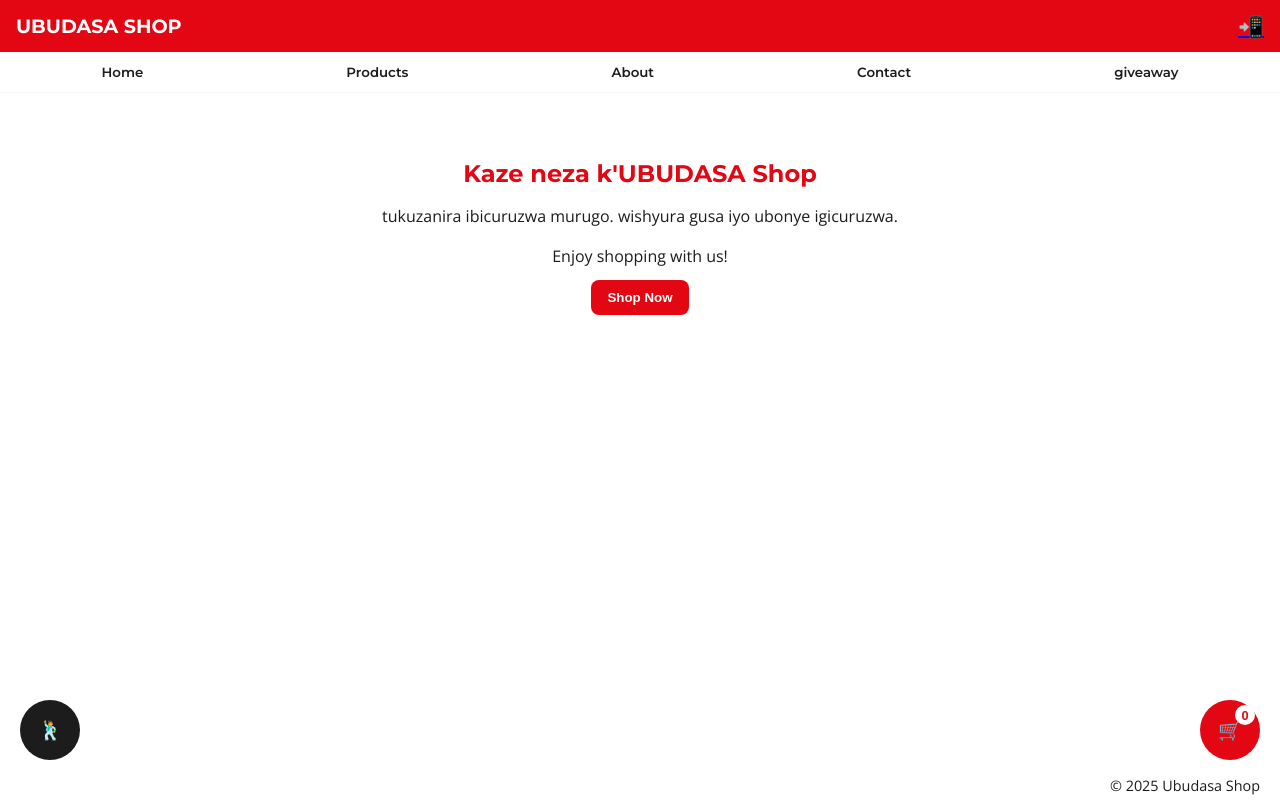
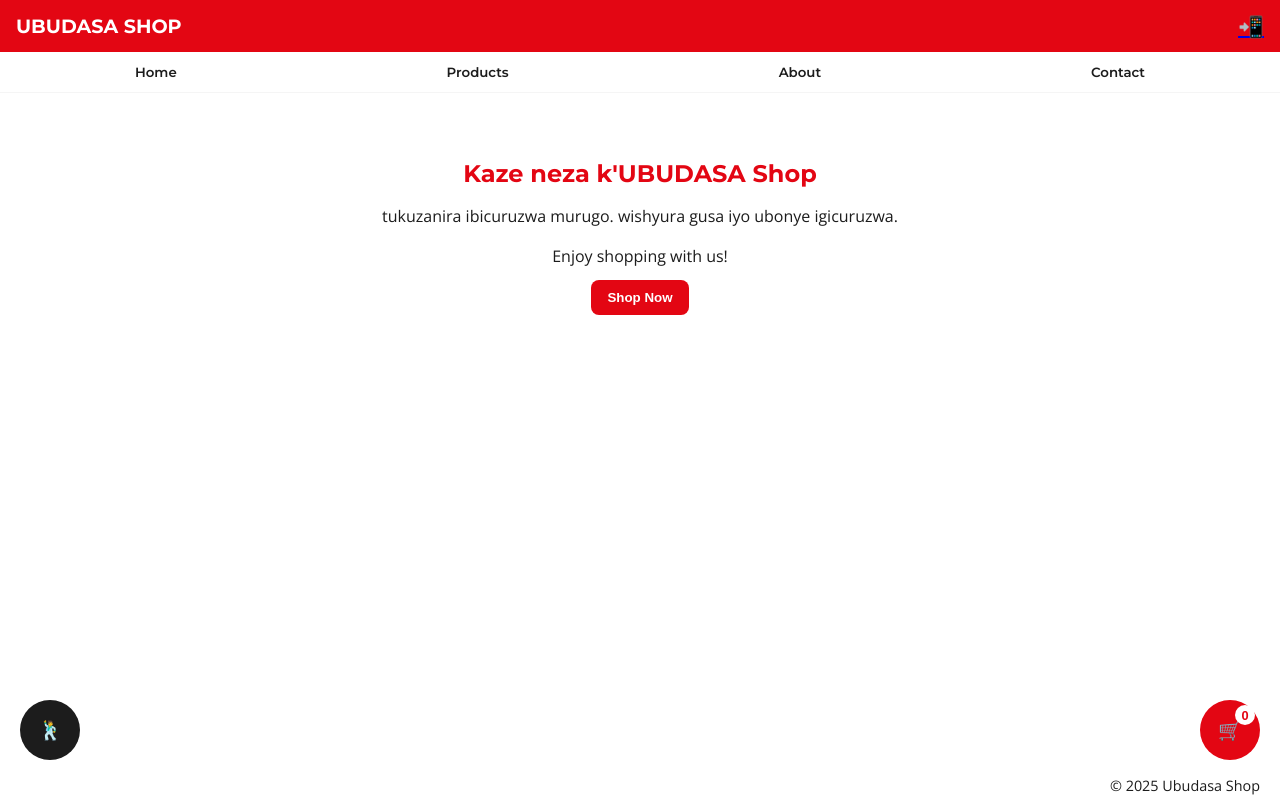
Before and after one commit to ubudasashop/UBUDASA, a plain HTML site: page index.html in a window 1280 px wide. Drawn offline with nearby package versions, Linux system fonts and the light colour scheme.

Commit message:
Add files via upload

```diff
--- a/index.html
+++ b/index.html
@@ -81,7 +81,6 @@ main{padding:16px;}
   <button onclick="switchTab(event,'products')">Products</button>
   <button onclick="switchTab(event,'about')">About</button>
   <button onclick="switchTab(event,'contact')">Contact</button>
-  <button onclick="switchTab(event,'giveaway')">giveaway</button>
 </nav>
 
 <main>
```
